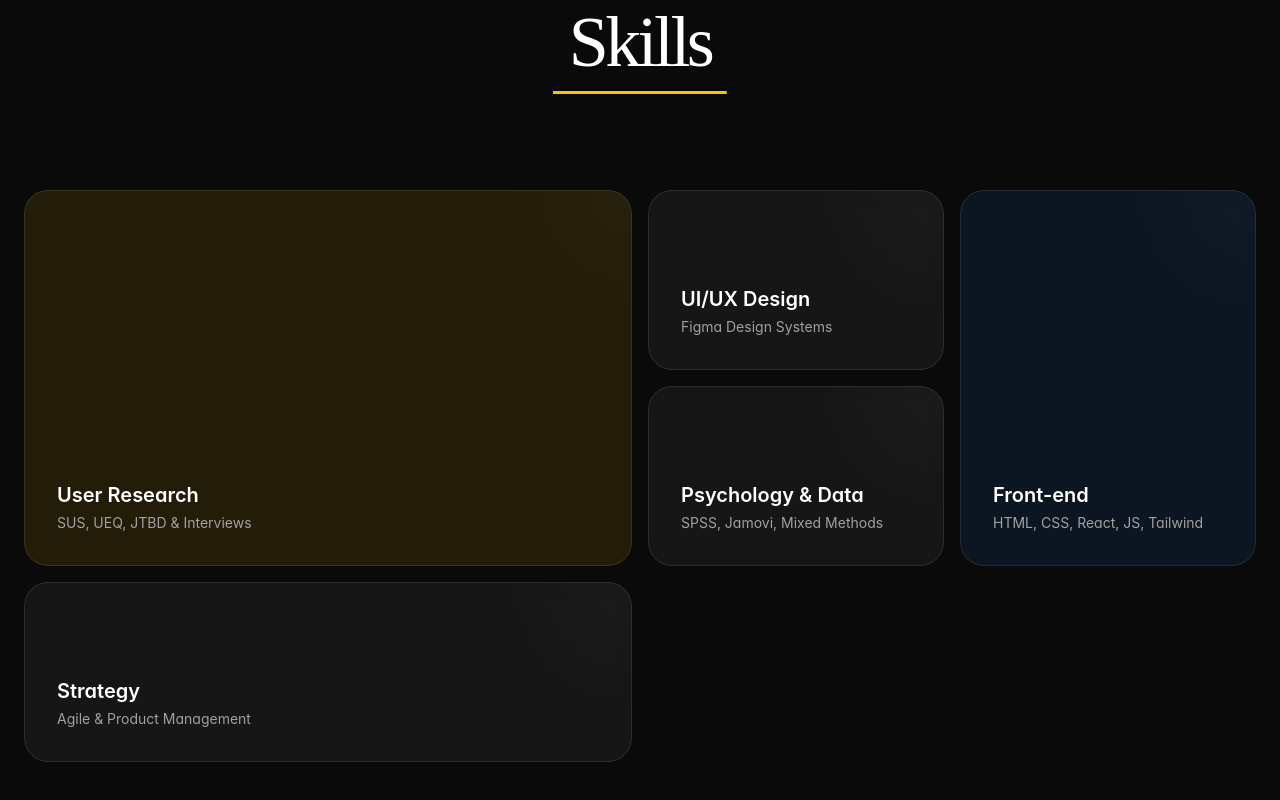
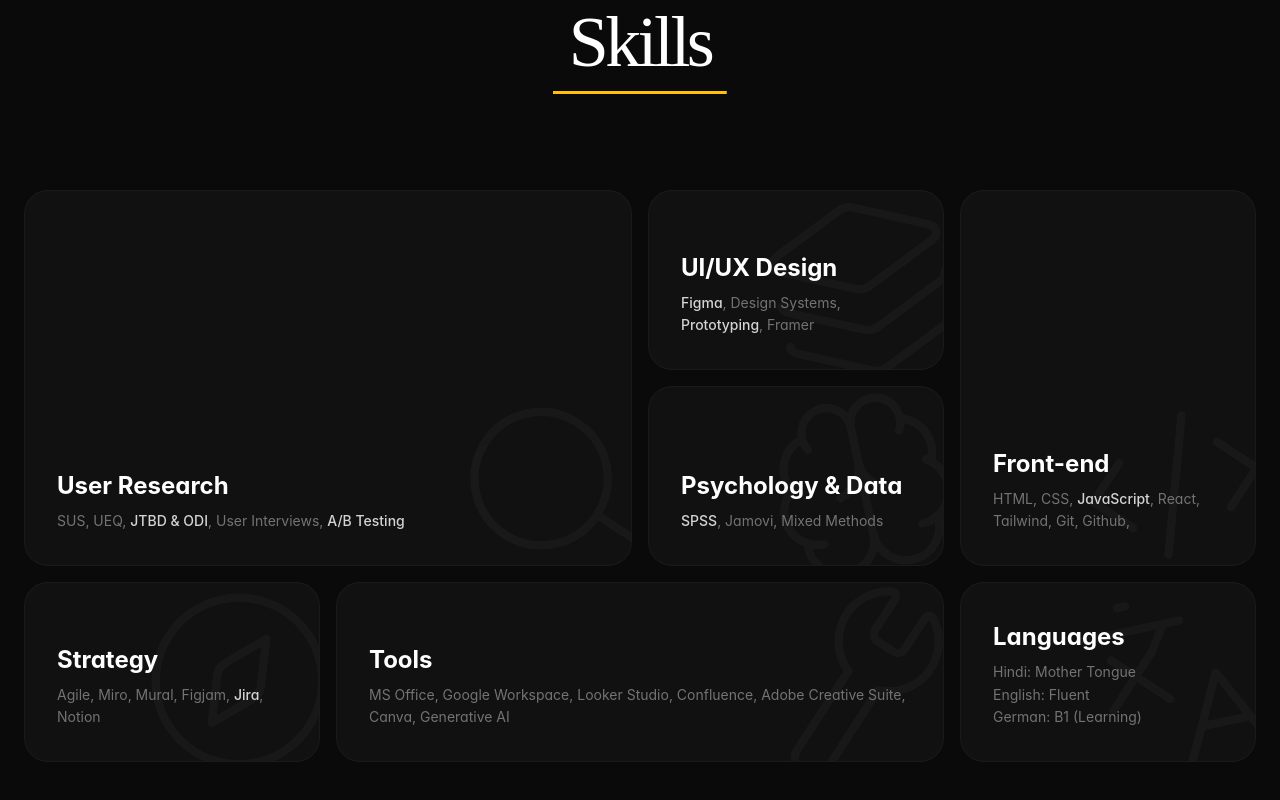
Before and after one commit to vaibhavsharma-2000/portfolio, a React (Vite) app: page / in a window 1280 px wide. Shown: the part 9140-9940 px from the top of the page. Built offline with nearby package versions, Linux system fonts and the light colour scheme.

Commit message:
implemented interactive BentoGrid cards with 3D tilt, mouse-following spotlight, and background icons.

```diff
--- a/src/sections/BentoGrid.jsx
+++ b/src/sections/BentoGrid.jsx
@@ -1,34 +1,158 @@
-import { motion } from 'framer-motion';
+import React, { useRef } from 'react';
+import { motion, useMotionTemplate, useMotionValue, useSpring, useTransform } from 'framer-motion';
+import { Search, Layers, Brain, Code2, Compass, Languages, Wrench } from 'lucide-react';
+
+const BentoCard = ({ title, subtitle, size, color, icon: Icon }) => {
+    const ref = useRef(null);
+    const x = useMotionValue(0);
+    const y = useMotionValue(0);
+
+    const mouseX = useSpring(x, { stiffness: 500, damping: 100 });
+    const mouseY = useSpring(y, { stiffness: 500, damping: 100 });
+
+    // 3D Tilt - subtly rotates based on mouse position relative to center
+    const rotateX = useTransform(mouseY, [-0.5, 0.5], ["5deg", "-5deg"]);
+    const rotateY = useTransform(mouseX, [-0.5, 0.5], ["-5deg", "5deg"]);
+
+    const handleMouseMove = ({ clientX, clientY }) => {
+        if (!ref.current) return;
+        const rect = ref.current.getBoundingClientRect();
+
+        const width = rect.width;
+        const height = rect.height;
+
+        // Calculate mouse position relative to card center (normalized -0.5 to 0.5)
+        const mouseXRel = (clientX - rect.left) / width - 0.5;
+        const mouseYRel = (clientY - rect.top) / height - 0.5;
+
+        x.set(mouseXRel);
+        y.set(mouseYRel);
+    };
+
+    const handleMouseLeave = () => {
+        x.set(0);
+        y.set(0);
+    };
+
+    // Spotlight Gradient following mouse
+    // We convert the normalized x/y back to pixel coords for the gradient
+    const spotlightLeft = useTransform(mouseX, [-0.5, 0.5], ["0%", "100%"]);
+    const spotlightTop = useTransform(mouseY, [-0.5, 0.5], ["0%", "100%"]);
+
+    return (
+        <motion.div
+            ref={ref}
+            onMouseMove={handleMouseMove}
+            onMouseLeave={handleMouseLeave}
+            style={{
+                perspective: 1000,
+                rotateX,
+                rotateY,
+            }}
+            whileHover={{ scale: 1.02 }}
+            transition={{ type: "spring", stiffness: 400, damping: 30 }}
+            className={`${size} relative group rounded-3xl z-0`}
+        >
+            {/* Spotlight Border Container */}
+            <div className="absolute inset-0 rounded-3xl bg-[#1a1a1a] overflow-hidden p-[1px]">
+                {/* The Spotlight Gradient */}
+                <motion.div
+                    style={{
+                        background: useMotionTemplate`
+                            radial-gradient(
+                                250px circle at ${spotlightLeft} ${spotlightTop},
+                                ${color},
+                                transparent 80%
+                            )
+                        `,
+                    }}
+                    className="absolute inset-0 opacity-0 group-hover:opacity-100 transition-opacity duration-500"
+                />
+
+                {/* Inner Card Content */}
+                <div className="relative h-full w-full bg-[#111111] rounded-[23px] overflow-hidden p-8 flex flex-col justify-end">
+
+                    {/* Background Icon */}
+                    <Icon
+                        className="absolute bottom-[-20px] right-[-20px] text-white opacity-[0.03] group-hover:opacity-[0.07] transition-opacity duration-300 transform -rotate-12"
+                        size={200}
+                        strokeWidth={1}
+                    />
+
+                    {/* Content */}
+                    <div className="relative z-10">
+                        <h3 className="text-2xl font-bold text-white mb-2 font-['SF_Pro_Display',sans-serif]">
+                            {title}
+                        </h3>
+                        <p className="text-neutral-500 text-sm font-['SF_Pro_Text',sans-serif] leading-relaxed">
+                            {subtitle}
+                        </p>
+                    </div>
+                </div>
+            </div>
+        </motion.div>
+    );
+};
 
 const BentoGrid = () => {
     const cards = [
-        { title: "User Research", subtitle: "SUS, UEQ, JTBD & Interviews", size: "md:col-span-2 md:row-span-2", color: "bg-brand/10" },
-        { title: "UI/UX Design", subtitle: "Figma Design Systems", size: "md:col-span-1 md:row-span-1", color: "bg-white/5" },
-        { title: "Front-end", subtitle: "HTML, CSS, React, JS, Tailwind", size: "md:col-span-1 md:row-span-2", color: "bg-blue-500/10" },
-        { title: "Psychology & Data", subtitle: "SPSS, Jamovi, Mixed Methods", size: "md:col-span-1 md:row-span-1", color: "bg-white/5" },
-        { title: "Strategy", subtitle: "Agile & Product Management", size: "md:col-span-2 md:row-span-1", color: "bg-white/5" },
+        {
+            title: "User Research",
+            subtitle: <>SUS, UEQ, <span className="text-neutral-300 font-medium">JTBD & ODI</span>, User Interviews, <span className="text-neutral-300 font-medium">A/B Testing</span></>,
+            size: "md:col-span-2 md:row-span-2",
+            color: "#FFC107",
+            icon: Search
+        },
+        {
+            title: "UI/UX Design",
+            subtitle: <><span className="text-neutral-300 font-medium">Figma</span>, Design Systems, <span className="text-neutral-300 font-medium">Prototyping</span>, Framer</>,
+            size: "md:col-span-1 md:row-span-1",
+            color: "#E2E8F0",
+            icon: Layers
+        },
+        {
+            title: "Front-end",
+            subtitle: <>HTML, CSS, <span className="text-neutral-300 font-medium">JavaScript</span>, React, Tailwind, Git, Github,</>,
+            size: "md:col-span-1 md:row-span-2",
+            color: "#06B6D4",
+            icon: Code2
+        },
+        {
+            title: "Psychology & Data",
+            subtitle: <><span className="text-neutral-300 font-medium">SPSS</span>, Jamovi, Mixed Methods</>,
+            size: "md:col-span-1 md:row-span-1",
+            color: "#A855F7",
+            icon: Brain
+        },
+        {
+            title: "Strategy",
+            subtitle: <>Agile, Miro, Mural, Figjam, <span className="text-neutral-300 font-medium">Jira</span>, Notion</>,
+            size: "md:col-span-1 md:row-span-1",
+            color: "#FFFFFF",
+            icon: Compass
+        },
+        {
+            title: "Tools",
+            subtitle: <>MS Office, Google Workspace, Looker Studio, Confluence, Adobe Creative Suite, Canva, Generative AI</>,
+            size: "md:col-span-2 md:row-span-1",
+            color: "#A3A3A3",
+            icon: Wrench
+        },
+        {
+            title: "Languages",
+            subtitle: <>Hindi: Mother Tongue<br />English: Fluent<br />German: B1 (Learning)</>,
+            size: "md:col-span-1 md:row-span-1",
+            color: "#ae4141ff",
+            icon: Languages
+        },
+
     ];
 
     return (
-        <section className="pb-24 px-6 max-w-7xl mx-auto bg-dark">
-
+        <section className="bg-[#0a0a0a] pb-24 px-6 max-w-7xl mx-auto">
             <div className="grid grid-cols-1 md:grid-cols-4 gap-4 auto-rows-[180px]">
                 {cards.map((card, index) => (
-                    <motion.div
-                        key={index}
-                        initial={{ opacity: 0, scale: 0.95 }}
-                        whileInView={{ opacity: 1, scale: 1 }}
-                        whileHover={{ y: -5, transition: { duration: 0.2 } }}
-                        viewport={{ once: true }}
-                        transition={{ delay: index * 0.1 }}
-                        className={`${card.size} ${card.color} border border-white/10 rounded-3xl p-8 flex flex-col justify-end backdrop-blur-sm relative overflow-hidden group`}
-                    >
-                        {/* Glassmorphism Highlight */}
-                        <div className="absolute top-0 right-0 w-32 h-32 bg-white/5 rounded-full -mr-16 -mt-16 blur-3xl group-hover:bg-brand/20 transition-colors" />
-
-                        <h3 className="text-xl font-sans font-semibold text-white mb-1">{card.title}</h3>
-                        <p className="text-neutral-400 text-sm">{card.subtitle}</p>
-                    </motion.div>
+                    <BentoCard key={index} {...card} />
                 ))}
             </div>
         </section>
```
